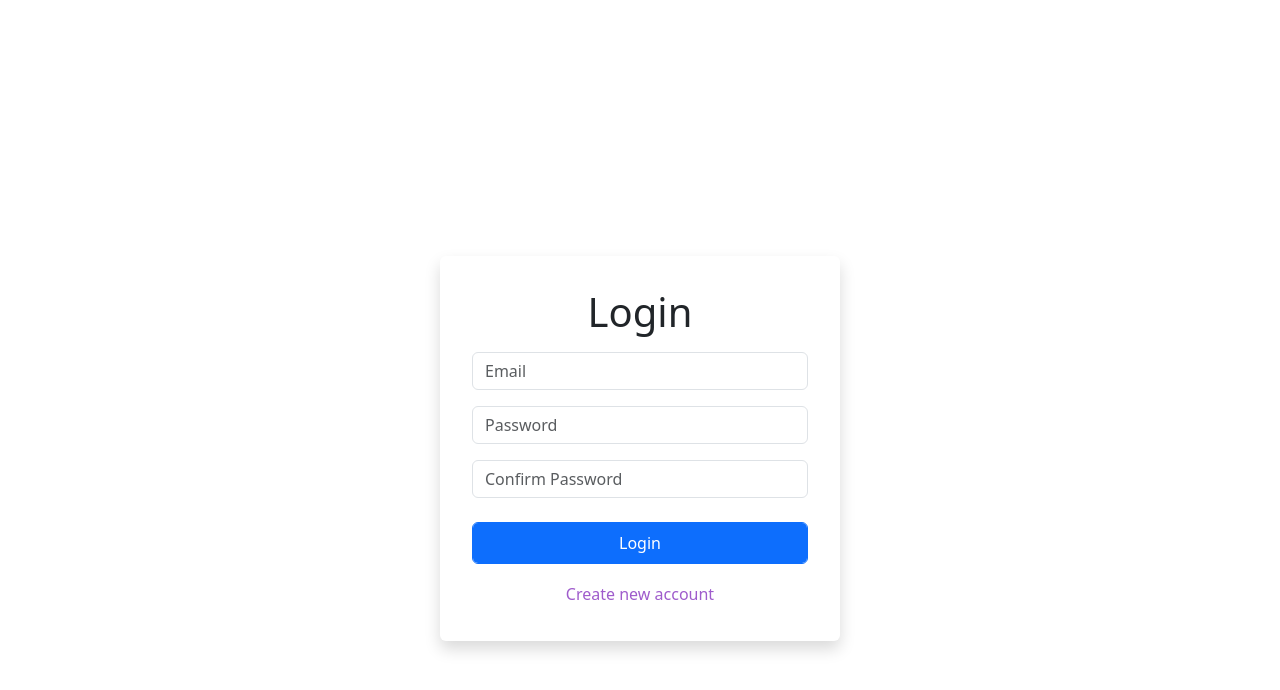
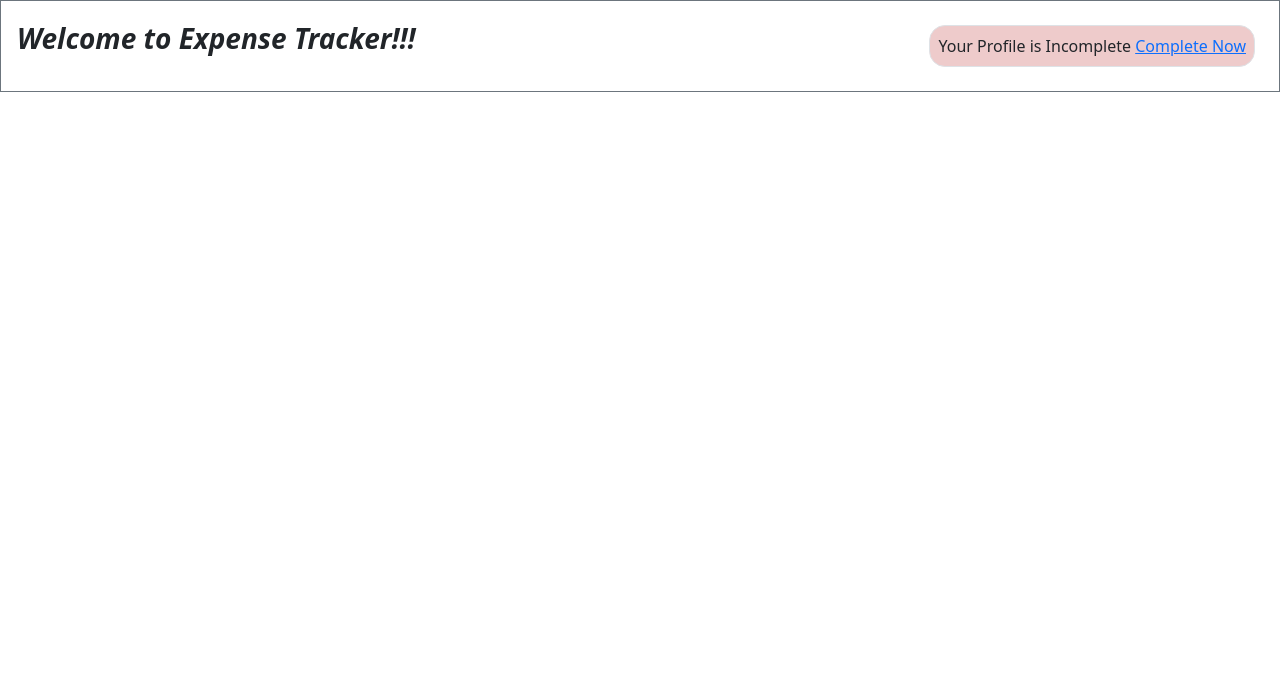
Before and after one commit to samimakter96/expense-tracker-react, a React (Vite) app: page /welcome in a window 1280 px wide. Shown: the top 690 px of the page. Built offline with nearby package versions, Linux system fonts and the light colour scheme.

Commit message:
create Welcome page after successfully logged in user redirect to this page

```diff
--- a/src/App.jsx
+++ b/src/App.jsx
@@ -1,12 +1,19 @@
+import { BrowserRouter as Router, Routes, Route, Navigate } from "react-router-dom"
 import AuthForm from "./components/Auth/AuthForm"
-
+import Welcome from "./pages/Welcome"
 function App() {
 
   return (
     <>
-      <AuthForm />
+      <Router>
+        <Routes>
+          <Route path="/" element={<Navigate to="/login" />} />
+          <Route path="/welcome" element={<Welcome />} />
+          <Route path="/login" element={<AuthForm />} />
+        </Routes>
+      </Router>
     </>
-  )
+  );
 }
 
 export default App
--- a/src/components/Auth/AuthForm.jsx
+++ b/src/components/Auth/AuthForm.jsx
@@ -1,20 +1,19 @@
 import React, { useRef, useState } from 'react';
+import { useNavigate } from 'react-router-dom';
+import { useAuth } from '../../context/AuthContext';
 import './AuthForm.css';
-
-import { useAuth } from '../../context/AuthContext';
-// import { useNavigate } from 'react-router-dom';
 
 const AuthForm = () => {
   const [isLogin, setIsLogin] = useState(true);
   const [isLoading, setIsLoading] = useState(false);
 
   const authContext = useAuth();
+  const navigate = useNavigate();
 
   const emailInputRef = useRef();
   const passwordInputRef = useRef();
   const confirmPasswordInputRef = useRef();
 
-  // const navigate = useNavigate();
 
   const switchAuthModelHandler = () => {
     setIsLogin(!isLogin);
@@ -71,6 +70,9 @@ const AuthForm = () => {
       emailInputRef.current.value = '';
       passwordInputRef.current.value = '';
       confirmPasswordInputRef.current.value = '';
+
+      // after successfully logged in Navigate to Welcome page
+      navigate('/welcome');
 
     } catch (error) {
       console.log(error.message);
--- /dev/null
+++ b/src/pages/Welcome.jsx
@@ -0,0 +1,22 @@
+import React from 'react';
+import { Link } from 'react-router-dom';
+
+const Welcome = () => {
+  return (
+    <div>
+      <div className="d-flex justify-content-between align-items-center border border-secondary">
+        <p className="fw-bold fst-italic fs-3 p-3 ">
+          Welcome to Expense Tracker!!!
+        </p>
+        <div
+          className="p-2 mx-4 border rounded-4"
+          style={{ backgroundColor: '#eecbcb' }}
+        >
+          Your Profile is Incomplete <Link to="/profile">Complete Now</Link>
+        </div>
+      </div>
+    </div>
+  );
+};
+
+export default Welcome;
```
